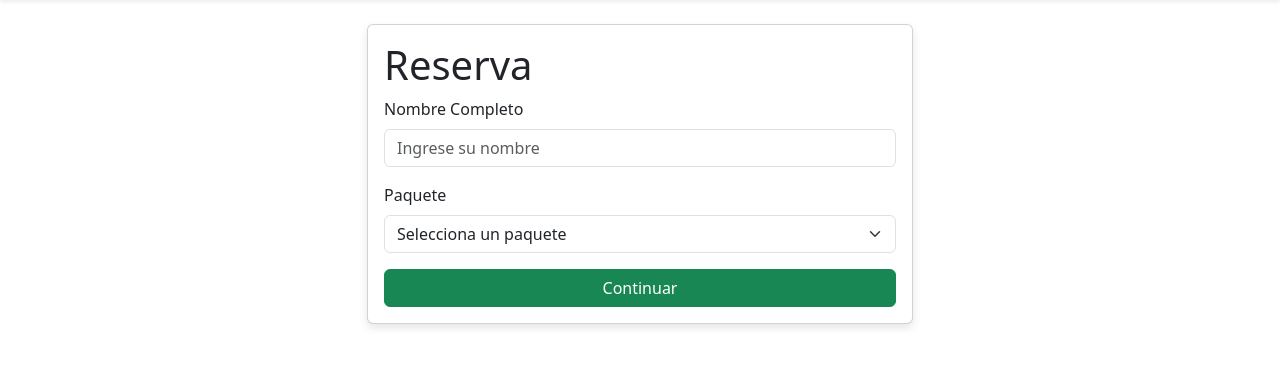
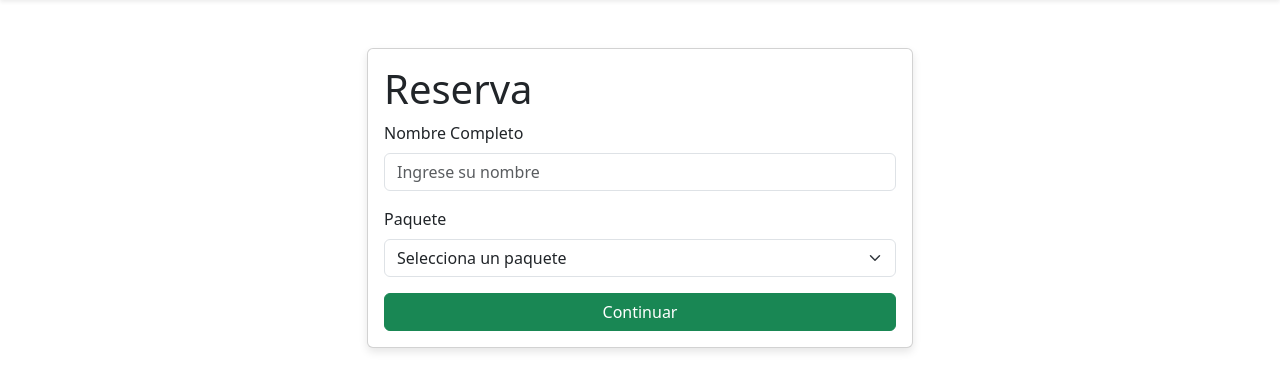
Before and after one commit to gisela-zajic/ids-codigo-viajero, a Flask app: page /reservas_front/1 in a window 1280 px wide. Shown: the part 74-465 px from the top of the page. Run offline with Flask 3, Linux system fonts and the light colour scheme.

```diff
--- a/templates/reservas/reservas.html
+++ b/templates/reservas/reservas.html
@@ -25,7 +25,7 @@
     </header>
 
     <div class="container mt-4">
-        <div class="row">
+        <div class="row mt-5">
             <div class="col-12 col-md-10 col-lg-6 mx-auto">
                 <div class="card card-custom">
                     <div class="card-body">
```
